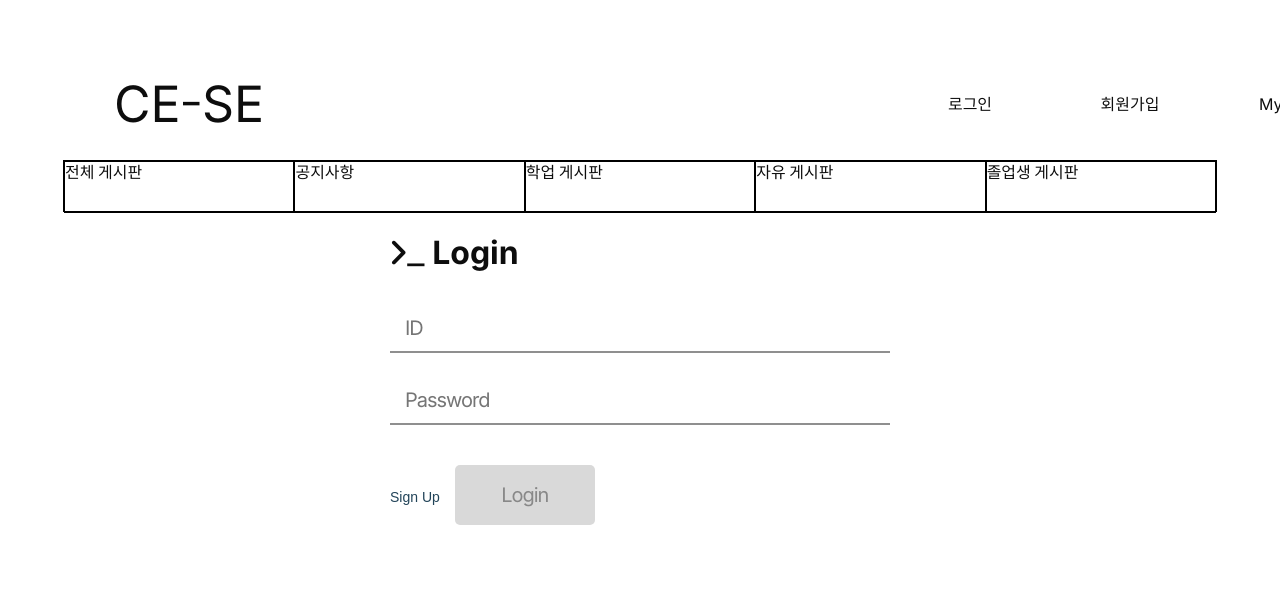
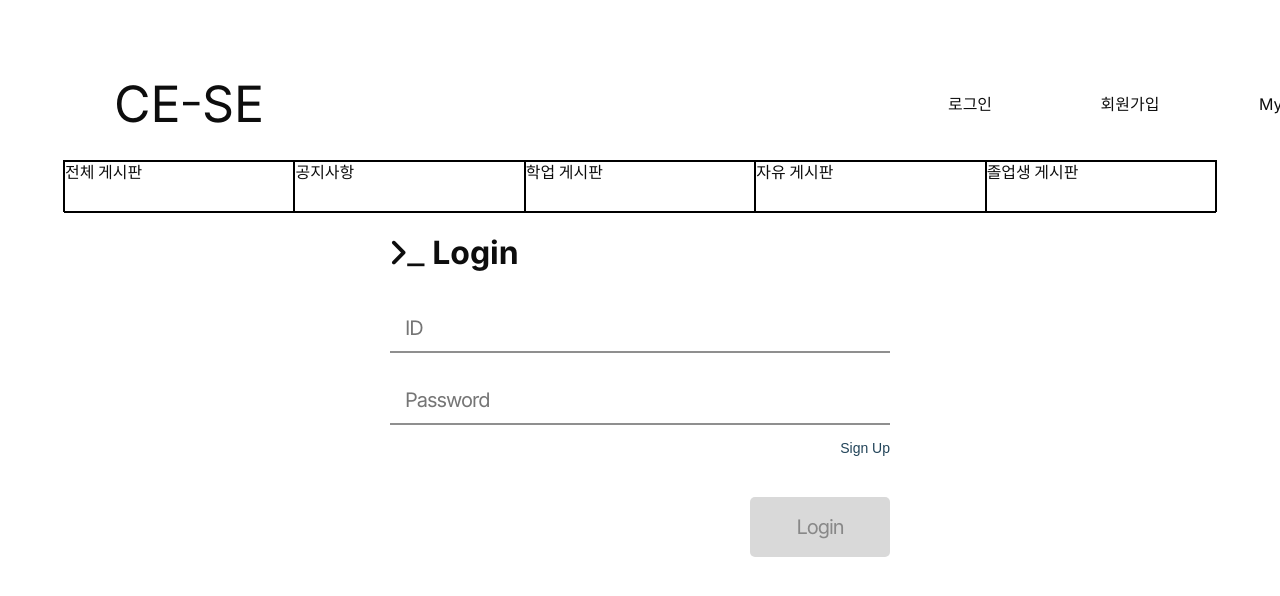
Before and after one commit to jkc-mycode/KIT-CE-CS-Frontend, a React (Create React App) app: page /login in a window 1280 px wide. Shown: the top 596 px of the page. Built offline with nearby package versions, Linux system fonts and the light colour scheme.

Commit message:
22.07.06 Login.css Login.js 수정

```diff
--- a/src/Components/Login.css
+++ b/src/Components/Login.css
@@ -34,12 +34,14 @@
 }
 
 .signup_button {
-    margin-right: 15px;
+    margin-top : 15px;
     padding: 0px;
     border: 0px;
 
+    position: absolute;
+    right: 0%;
+
     font-size: 14px;
-
     text-align: right;
 
     color: #224459;
@@ -47,13 +49,20 @@
 }
 
 .login_button {
+    margin-top: 72px;
     border: 0px;
-    margin-top: 40px;
-    margin-right: 0px;
+    border-radius: 5px;
+
+    position: absolute;
+    right:0%;
 
     width: 140px;
     height: 60px;
 
     background: #D9D9D9;
-    border-radius: 5px;
+
 }
+
+.button_container{
+    position: relative;
+}
--- a/src/Components/Login.js
+++ b/src/Components/Login.js
@@ -26,8 +26,10 @@ function LoginPage(){
                 <div className="input_row">
                     <input type="password" name="password" value={password} placeholder="Password" className="pw_input" onChange={onPasswordHandler} /><br/>
                 </div>
-                <button className="signup_button" onClick={()=>navigate('/signup')}>Sign Up</button>
-                <button type="submit" className="login_button" onSubmit={onSubmit} >Login</button>
+                <div className="button_container">
+                    <button className="signup_button" onClick={()=>navigate('/signup')}>Sign Up</button>
+                    <button type="submit" className="login_button" onSubmit={onSubmit} >Login</button>
+                    </div>
             </form>
         </div>
     )
```
